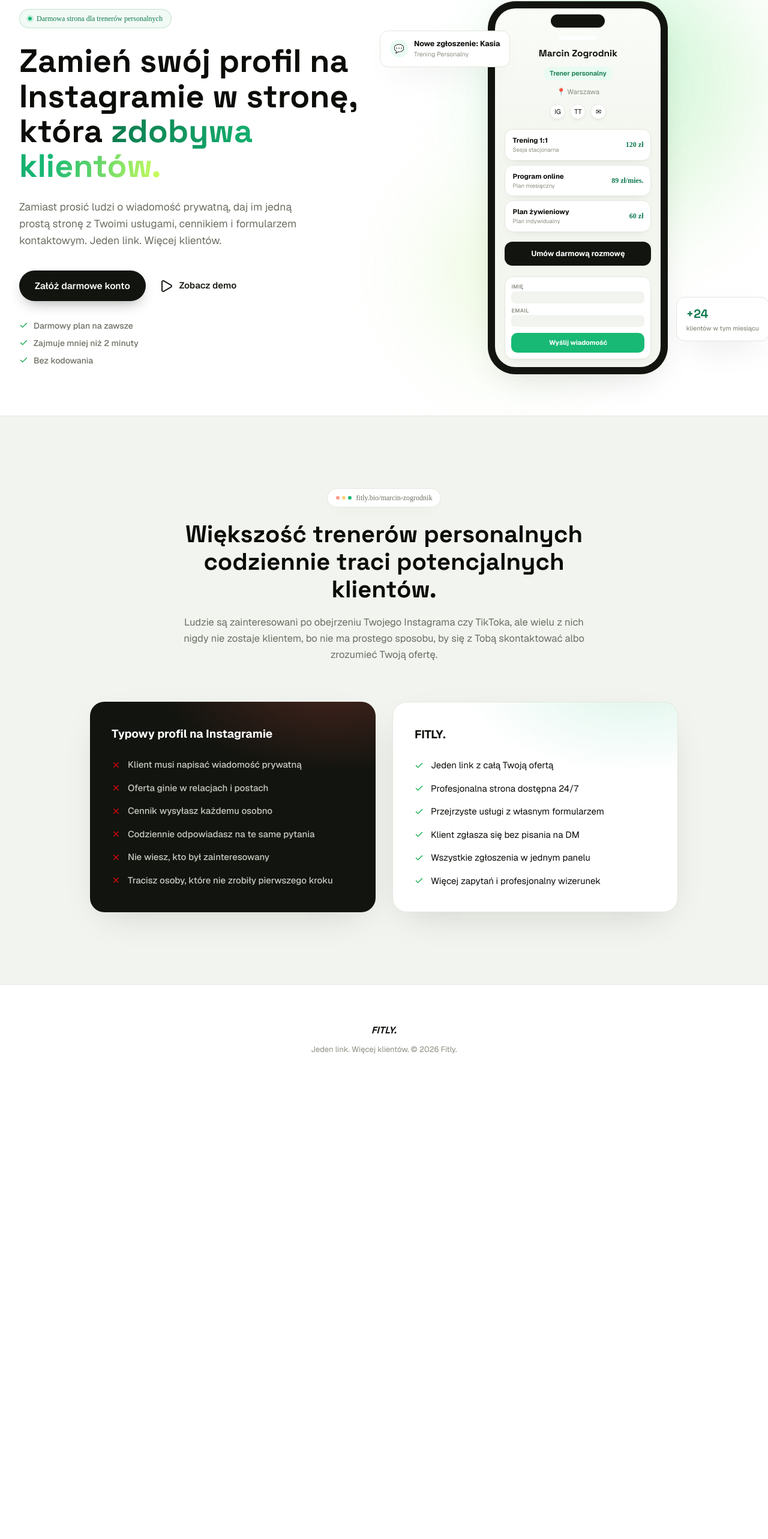
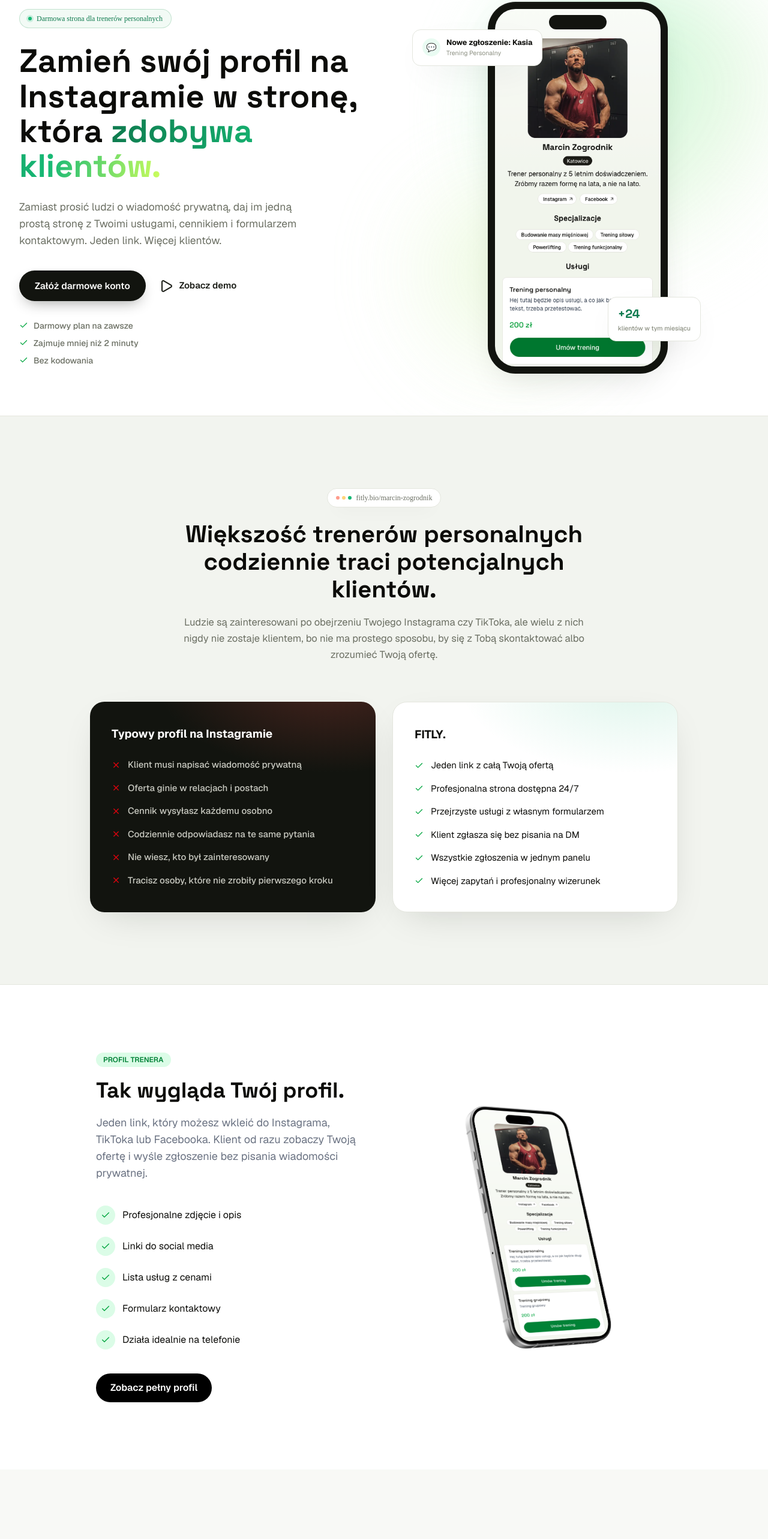
Before and after one commit to MZOG/fitly.bio, a Next.js app: page / in a window 1280 px wide. Shown: the part 186-2752 px from the top of the page at 60% size. Before the commit the page ends 1994 px from the top, so only its background shows below. Built offline with nearby package versions, Linux system fonts and the light colour scheme; no server answers.

Commit message:
hero fixes

```diff
--- a/app/(marketing)/page.tsx
+++ b/app/(marketing)/page.tsx
@@ -1,5 +1,6 @@
 import { Check, Play, X } from "lucide-react";
 import Link from "next/link";
+import Image from "next/image";
 
 export default function HomePage() {
   return (
@@ -25,7 +26,7 @@ export default function HomePage() {
 
       <main>
         {/* HERO */}
-        <section className="relative overflow-hidden pt-24 pb-15">
+        <section className="relative overflow-hidden pt-10 md:pt-24 pb-15">
           <div className="mx-auto grid container grid-cols-1 items-center gap-12 px-8 md:grid-cols-[1fr_0.95fr]">
             {/* LEWA KOLUMNA */}
             <div>
@@ -59,9 +60,6 @@ export default function HomePage() {
                   href="/marcin-zogrodnik"
                   className="group inline-flex items-center gap-2.5 px-2 py-3.5 text-[15px] font-semibold text-[#1B1D17]"
                 >
-                  {/* <span className="flex h-8.5 w-8.5 items-center justify-center rounded-full border border-[#E4E6DE] bg-white shadow-[0_12px_30px_-14px_rgba(18,20,15,0.14)] transition-transform group-hover:scale-[1.07]">
-                    ▶
-                  </span> */}
                   <Play />
                   Zobacz demo
                 </Link>
@@ -88,7 +86,7 @@ export default function HomePage() {
               <div className="absolute -right-15 -top-10 z-0 h-120 w-120 rounded-full bg-[radial-gradient(circle_at_30%_30%,#B9F5CE,#EAF9E4_60%,transparent_75%)] opacity-90 blur-[70px]" />
               <div className="absolute -bottom-7.5 -left-7.5 z-0 h-90 w-90 rounded-full bg-[radial-gradient(circle_at_60%_40%,#DFF6C8,transparent_70%)] opacity-80 blur-[70px]" />
 
-              <div className="absolute left-10 top-14.5 z-4 flex items-center gap-2.5 rounded-xl border border-[#E4E6DE] bg-white px-4 py-3 shadow-[0_20px_60px_-24px_rgba(18,20,15,0.18)] sm:-left-11.5">
+              <div className="absolute left-0 md:-left-11.5 lg:left-2 top-30 md:top-14 z-20 flex items-center gap-2.5 rounded-xl border border-[#E4E6DE] bg-white px-4 py-3 shadow-[0_20px_60px_-24px_rgba(18,20,15,0.18)] ">
                 <span className="flex h-7.5 w-7.5 items-center justify-center rounded-full bg-[#E9FBF2] text-sm">
                   💬
                 </span>
@@ -102,98 +100,24 @@ export default function HomePage() {
                 </div>
               </div>
 
-              {/* telefon */}
-              <div className="relative z-2 h-135 w-65 rounded-[46px] bg-[#12140F] p-3 shadow-[0_20px_60px_-24px_rgba(18,20,15,0.18),0_2px_0_rgba(255,255,255,0.04)_inset] sm:h-155.5 sm:w-75">
-                <div className="relative flex h-full w-full flex-col overflow-hidden rounded-[34px] bg-[linear-gradient(180deg,#FAFCF8,#F3F6EF_40%)]">
-                  <div className="absolute left-1/2 top-2.5 z-5 h-5.5 w-22.5 -translate-x-1/2 rounded-full bg-[#12140F]" />
+              {/* Telefon */}
+              <div className="relative z-10 h-[620px] w-[300px] rounded-[46px] bg-[#12140F] p-3 shadow-[0_20px_60px_-24px_rgba(18,20,15,0.18),0_2px_0_rgba(255,255,255,0.04)_inset]">
+                <div className="relative h-full w-full overflow-hidden rounded-[34px] bg-black">
+                  {/* Dynamic Island */}
+                  <div className="absolute left-1/2 top-2.5 z-20 h-6 w-24 -translate-x-1/2 rounded-full bg-[#12140F]" />
 
-                  <div className="flex flex-1 flex-col items-center gap-2.5 overflow-hidden px-4 pb-4 pt-11">
-                    <div className="mt-0.5 h-16 w-16 rounded-full border-[3px] border-white bg-[linear-gradient(140deg,#2B2D25,#14150F)] shadow-[0_12px_30px_-14px_rgba(18,20,15,0.14)]" />
-                    <div className="mt-0.5 font-['Space_Grotesk'] text-[15.5px] font-bold">
-                      Marcin Zogrodnik
-                    </div>
-                    <span className="rounded-full bg-[#E9FBF2] px-2.5 py-0.75 text-[11px] font-semibold text-[#0E7A4E]">
-                      Trener personalny
-                    </span>
-                    <div className="flex items-center gap-1 text-[11.5px] text-[#8B8F81]">
-                      📍 Warszawa
-                    </div>
-
-                    <div className="mt-0.5 flex gap-2">
-                      {["IG", "TT", "✉"].map((label) => (
-                        <span
-                          key={label}
-                          className="flex h-6.5 w-6.5 items-center justify-center rounded-full border border-[#E4E6DE] bg-white text-[11px] shadow-[0_4px_10px_-6px_rgba(0,0,0,0.2)]"
-                        >
-                          {label}
-                        </span>
-                      ))}
-                    </div>
-
-                    <div className="mt-1.5 flex w-full flex-col gap-1.75">
-                      {[
-                        {
-                          nazwa: "Trening 1:1",
-                          opis: "Sesja stacjonarna",
-                          cena: "120 zł",
-                        },
-                        {
-                          nazwa: "Program online",
-                          opis: "Plan miesięczny",
-                          cena: "89 zł/mies.",
-                        },
-                        {
-                          nazwa: "Plan żywieniowy",
-                          opis: "Plan indywidualny",
-                          cena: "60 zł",
-                        },
-                      ].map((s) => (
-                        <div
-                          key={s.nazwa}
-                          className="flex w-full items-center justify-between rounded-[14px] border border-[#E4E6DE] bg-white px-3 py-2.25 shadow-[0_8px_18px_-12px_rgba(18,20,15,0.15)]"
-                        >
-                          <div>
-                            <div className="text-[11.5px] font-bold">
-                              {s.nazwa}
-                            </div>
-                            <div className="mt-px text-[9.5px] text-[#8B8F81]">
-                              {s.opis}
-                            </div>
-                          </div>
-                          <div className="font-['IBM_Plex_Mono'] text-[12px] font-bold text-[#0E7A4E]">
-                            {s.cena}
-                          </div>
-                        </div>
-                      ))}
-                    </div>
-
-                    <div className="mt-1.5 w-full rounded-[13px] bg-[#12140F] py-2.75 text-center text-[12.5px] font-bold text-white">
-                      Umów darmową rozmowę
-                    </div>
-
-                    <div className="mt-2 flex w-full flex-col gap-1.5 rounded-[14px] border border-[#E4E6DE] bg-white p-2.5 shadow-[0_8px_18px_-12px_rgba(18,20,15,0.15)]">
-                      <div>
-                        <div className="text-[9px] font-semibold uppercase tracking-[0.04em] text-[#8B8F81]">
-                          Imię
-                        </div>
-                        <div className="h-5 rounded-[7px] bg-[#F2F4EF]" />
-                      </div>
-                      <div>
-                        <div className="text-[9px] font-semibold uppercase tracking-[0.04em] text-[#8B8F81]">
-                          Email
-                        </div>
-                        <div className="h-5 rounded-[7px] bg-[#F2F4EF]" />
-                      </div>
-                      <div className="mt-1 rounded-[10px] bg-[#17B975] py-2 text-center text-[11px] font-bold text-white">
-                        Wyślij wiadomość
-                      </div>
-                    </div>
-                  </div>
+                  <Image
+                    src="/mockup-hero.png"
+                    alt="Profil trenera w Fitly"
+                    fill
+                    priority
+                    className="object-cover object-top"
+                  />
                 </div>
               </div>
 
               {/* dymek: statystyka */}
-              <div className="absolute -right-1.5 bottom-16 z-4 flex flex-col items-start gap-0.5 rounded-xl border border-[#E4E6DE] bg-white px-4 py-3 shadow-[0_20px_60px_-24px_rgba(18,20,15,0.18)] sm:-right-8.5">
+              <div className="absolute -right-1.5 bottom-16 z-20 flex flex-col items-start gap-0.5 rounded-xl border border-[#E4E6DE] bg-white px-4 py-3 shadow-[0_20px_60px_-24px_rgba(18,20,15,0.18)] sm:-right-8.5 lg:right-20">
                 <span className="font-['Space_Grotesk'] text-[20px] font-bold text-[#0E7A4E]">
                   +24
                 </span>
@@ -285,13 +209,114 @@ export default function HomePage() {
             </div>
           </div>
         </section>
+
+        <section className="py-28">
+          <div className="max-w-5xl mx-auto grid items-center gap-16 px-8 lg:grid-cols-2">
+            <div>
+              <span className="rounded-full bg-green-100 px-3 py-1 text-xs font-semibold text-green-700">
+                PROFIL TRENERA
+              </span>
+
+              <h2 className="mt-5 font-grotesk text-4xl font-bold">
+                Tak wygląda Twój profil.
+              </h2>
+
+              <p className="mt-5 max-w-xl text-lg text-muted-foreground">
+                Jeden link, który możesz wkleić do Instagrama, TikToka lub
+                Facebooka. Klient od razu zobaczy Twoją ofertę i wyśle
+                zgłoszenie bez pisania wiadomości prywatnej.
+              </p>
+
+              <div className="mt-10 space-y-5">
+                {[
+                  "Profesjonalne zdjęcie i opis",
+                  "Linki do social media",
+                  "Lista usług z cenami",
+                  "Formularz kontaktowy",
+                  "Działa idealnie na telefonie",
+                ].map((item) => (
+                  <div key={item} className="flex items-center gap-3">
+                    <div className="flex size-8 items-center justify-center rounded-full bg-green-100">
+                      <Check className="size-4 text-green-600" />
+                    </div>
+
+                    <span>{item}</span>
+                  </div>
+                ))}
+              </div>
+
+              <Link
+                href="/marcin-zogrodnik"
+                className="mt-10 inline-flex rounded-full bg-black px-6 py-3 font-semibold text-white"
+              >
+                Zobacz pełny profil
+              </Link>
+            </div>
+
+            <div className="flex justify-center">
+              {/* tutaj wrzuć screenshot telefonu */}
+              <Image
+                src="/mockup.png"
+                alt="Podgląd profilu"
+                className="w-140"
+                width={560}
+                height={500}
+              />
+            </div>
+          </div>
+        </section>
+
+        <section className="bg-[#F8F9F6] py-28">
+          <div className="container mx-auto px-8">
+            <div className="mx-auto max-w-3xl text-center">
+              <h2 className="font-grotesk text-4xl font-bold">
+                Jak to działa?
+              </h2>
+
+              <p className="mt-4 text-lg text-muted-foreground">
+                Założenie strony zajmuje mniej niż 2 minuty.
+              </p>
+            </div>
+
+            <div className="mt-20 grid gap-8 md:grid-cols-3">
+              {[
+                {
+                  number: "01",
+                  title: "Załóż darmowe konto",
+                  text: "Zaloguj się przez Google. Konto utworzymy automatycznie.",
+                },
+                {
+                  number: "02",
+                  title: "Dodaj swoją ofertę",
+                  text: "Uzupełnij profil, dodaj usługi i ceny.",
+                },
+                {
+                  number: "03",
+                  title: "Udostępnij link",
+                  text: "Wklej link do bio i zacznij zbierać zgłoszenia.",
+                },
+              ].map((item) => (
+                <div
+                  key={item.number}
+                  className="rounded-3xl border bg-white p-8"
+                >
+                  <div className="text-5xl font-black text-green-600">
+                    {item.number}
+                  </div>
+
+                  <h3 className="mt-6 text-xl font-bold">{item.title}</h3>
+
+                  <p className="mt-3 text-muted-foreground">{item.text}</p>
+                </div>
+              ))}
+            </div>
+          </div>
+        </section>
       </main>
 
       {/* STOPKA */}
       <footer className="px-8 pb-12 pt-16 text-center">
-        <div className="font-grotesk uppercase italic text-[16px] font-extrabold">
-          FITLY.
-        </div>
+        <div className="font-grotesk text-xl font-extrabold">Fitly.</div>
         <p className="mt-2.5 text-[13px] text-[#8B8F81]">
           Jeden link. Więcej klientów. © 2026 Fitly.
         </p>
```
Also changed, not shown: public/mockup-hero.png (added), public/mockup.png (added).
